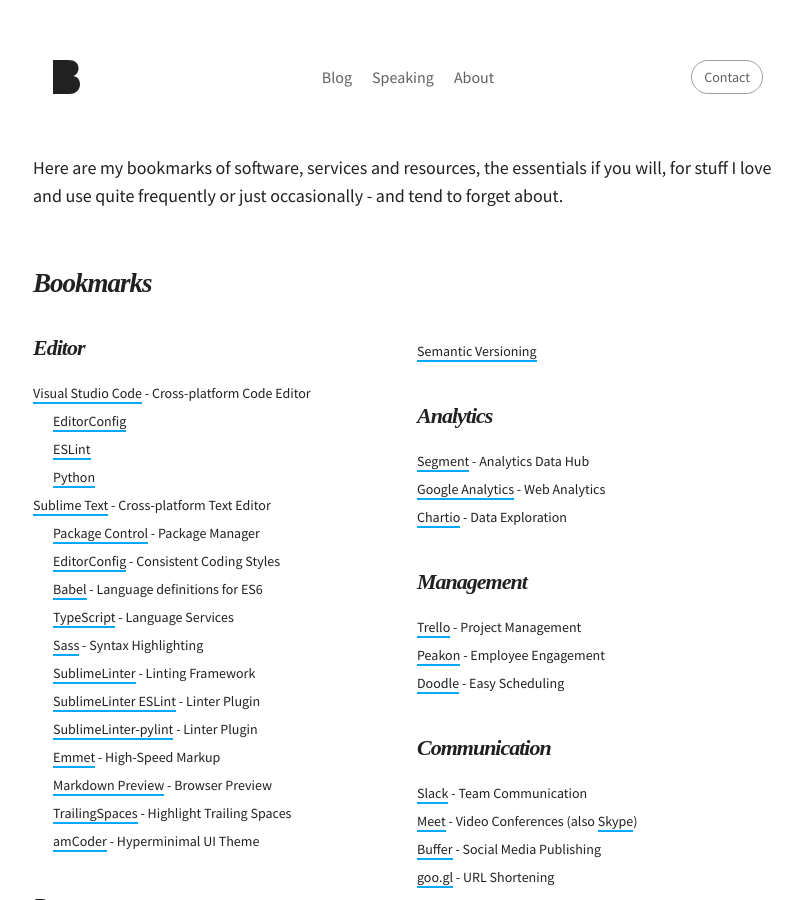
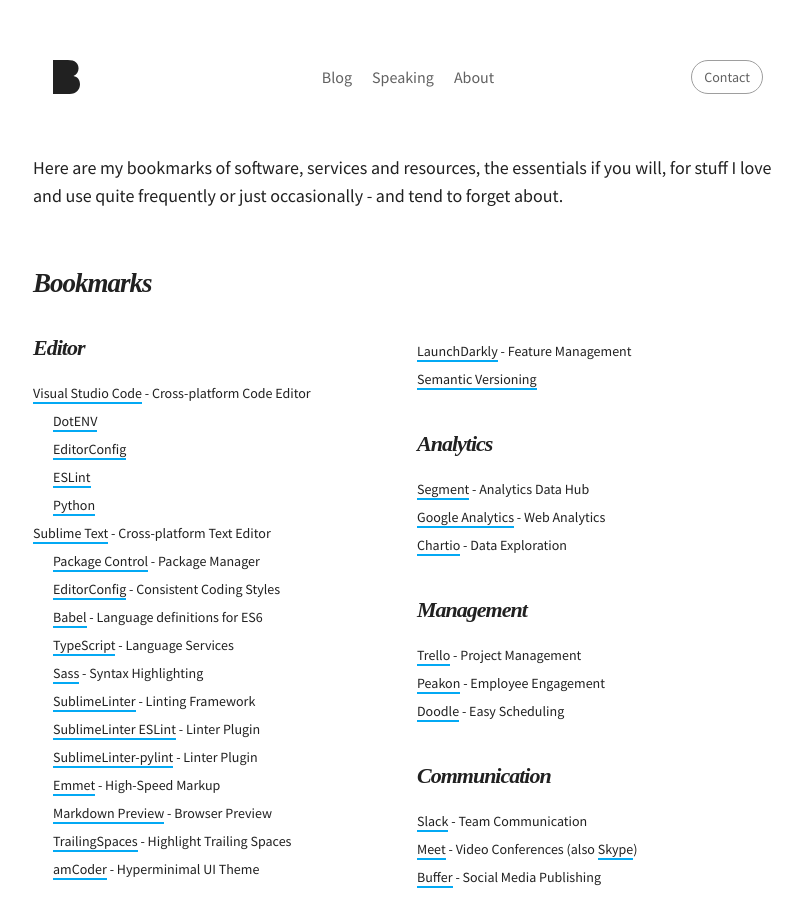
Before and after one commit to martinbuberl/martinbuberl.github.io, a Jekyll site: the page built from resources.md, in a window 1280 px wide and 900 px high. Shown: the whole window, without its empty margins (232-1034 px from the left). Built offline with Jekyll 4.4.1, drawn with Linux system fonts in a browser that asks for light colours; nearby versions of some CDN libraries; some web fonts are replaced.

Commit message:
Added DotENV

```diff
--- a/resources.md
+++ b/resources.md
@@ -15,6 +15,7 @@ Here are my bookmarks of software, services and resources, the essentials if you
     <ul>
       <li><a target="_blank" href="https://code.visualstudio.com/">Visual Studio Code</a> - Cross-platform Code Editor
         <ul>
+          <li><a target="_blank" href="https://marketplace.visualstudio.com/items?itemName=mikestead.dotenv">DotENV</a></li>
           <li><a target="_blank" href="https://marketplace.visualstudio.com/items?itemName=EditorConfig.EditorConfig">EditorConfig</a></li>
           <li><a target="_blank" href="https://marketplace.visualstudio.com/items?itemName=dbaeumer.vscode-eslint">ESLint</a></li>
           <li><a target="_blank" href="https://marketplace.visualstudio.com/items?itemName=ms-python.python">Python</a></li>
```
